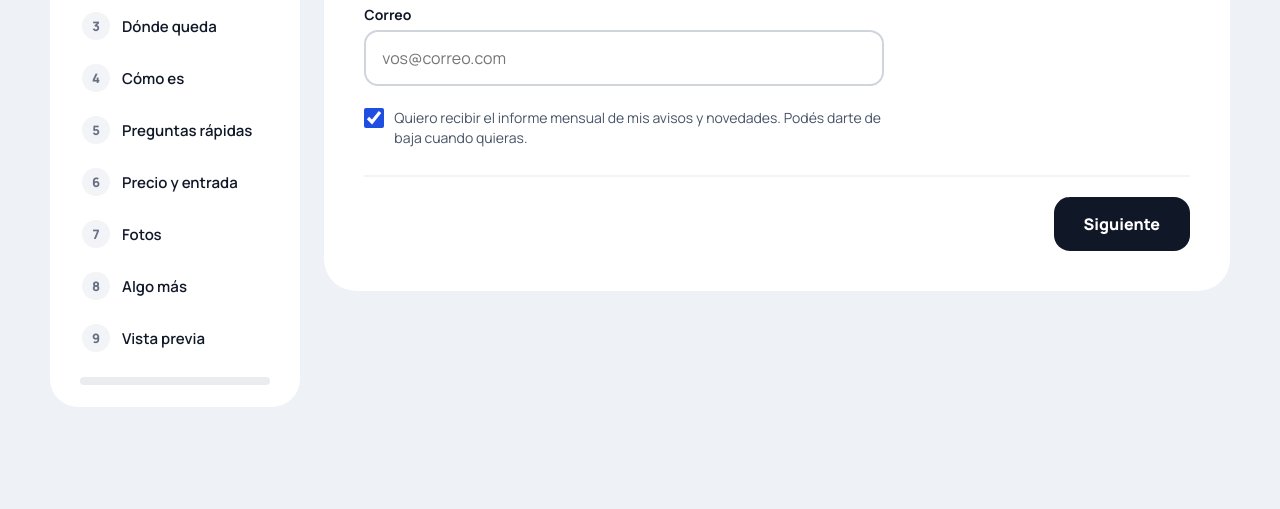
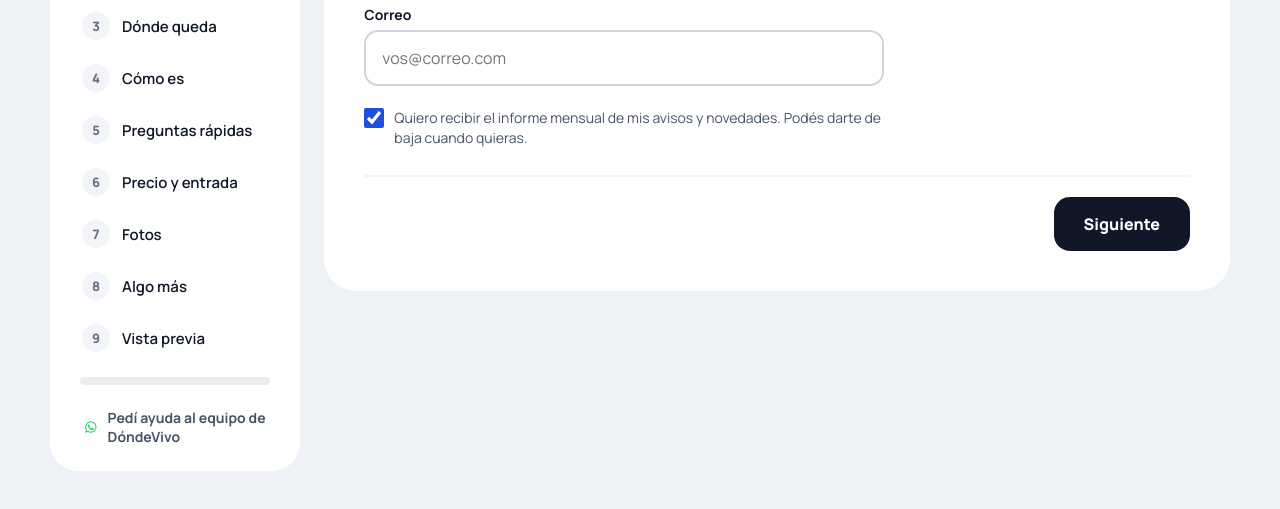
Before and after one commit to pablonicron-oss/dondevivo-robot, a plain HTML site: page web/publicar.html in a window 1280 px wide. Shown: the part 255-764 px from the top of the page. Drawn offline with Linux system fonts and the light colour scheme.

Commit message:
Publicá: sin botón de WhatsApp en destacados, ayuda en segundo plano

```diff
--- a/web/publicar.html
+++ b/web/publicar.html
@@ -49,6 +49,7 @@ input,select,textarea{font:inherit}
 </button>
 </sc-for>
 <div style="margin: 10px 8px 0; height: 8px; border-radius: 999px; background: #EAECF0; overflow: hidden"><div style="height: 100%; border-radius: 999px; background: {{accent}}; width: {{progress}}%; transition: width .4s ease"></div></div>
+<a href="https://wa.me/595983458755?text=Hola%2C%20necesito%20ayuda%20para%20publicar%20en%20D%C3%B3ndeVivo" target="_blank" rel="noopener" style="margin: 14px 2px 0; text-decoration: none; display: flex; align-items: center; gap: 10px; min-height: 44px; padding: 0 10px; border-radius: 14px; font-size: 14px; font-weight: 700; color: #475467"><svg aria-hidden="true" width="20" height="20" viewBox="0 0 24 24" fill="#25D366"><path d="M12 2a10 10 0 0 0-8.6 15.1L2 22l5-1.3A10 10 0 1 0 12 2zm0 18.2a8.2 8.2 0 0 1-4.2-1.2l-.3-.2-3 .8.8-2.9-.2-.3A8.2 8.2 0 1 1 12 20.2zm4.5-6.1c-.2-.1-1.5-.7-1.7-.8-.2-.1-.4-.1-.6.1l-.8 1c-.1.2-.3.2-.5.1a6.7 6.7 0 0 1-3.3-2.9c-.2-.4.2-.4.7-1.3.1-.2 0-.3 0-.4l-.8-1.8c-.2-.5-.4-.4-.6-.4h-.5c-.2 0-.4.1-.7.3-.2.3-.9.9-.9 2.2s.9 2.5 1.1 2.7c.1.2 1.8 2.8 4.4 3.9 1.6.7 2.3.8 3.1.6.5-.1 1.5-.6 1.7-1.2.2-.6.2-1.1.1-1.2l-.5-.2z"></path></svg>Pedí ayuda al equipo de DóndeVivo</a>
 </aside>
 
 <main style="flex: 999 1 560px; min-width: 0; background: #FFFFFF; border-radius: 32px; padding: clamp(22px, 3.5vw, 40px); box-sizing: border-box; display: flex; flex-direction: column; gap: 26px">
```
